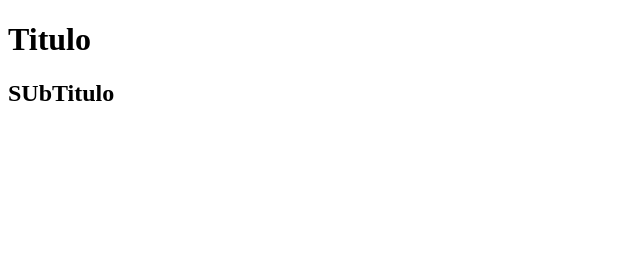
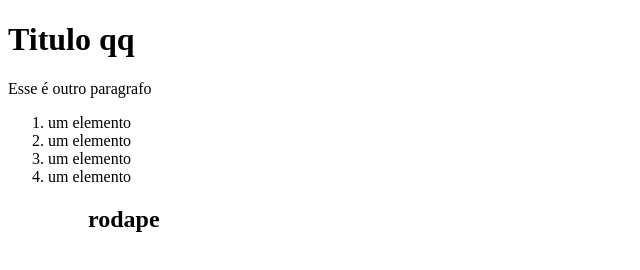
Before and after one commit to arturhenrique44/primeirohtml, a plain HTML site: page index.html in a window 1280 px wide. Shown: the whole page, without its empty margins (0-640 px from the left). Drawn offline with Linux system fonts and the light colour scheme.

Commit message:
Add files via upload

```diff
--- a/index.html
+++ b/index.html
@@ -6,8 +6,18 @@
     <title>Document</title>
     <link rel="stylesheet" href="style.css">
 </head>
+<h1>Titulo qq</h1>
+<p>Esse é outro paragrafo</p>
+<ol>
+    <li>um elemento</li>
+    <li>um elemento</li>
+    <li>um elemento</li>
+    <li>um elemento</li>
+<ol>
+    <main>
+        <footer>
+            <h2>rodape</h2>
+        </footer>
 <body>
-    <h1>Titulo</h1>
-    <h2>SUbTitulo</h2>
 </body>
 </html>
```
